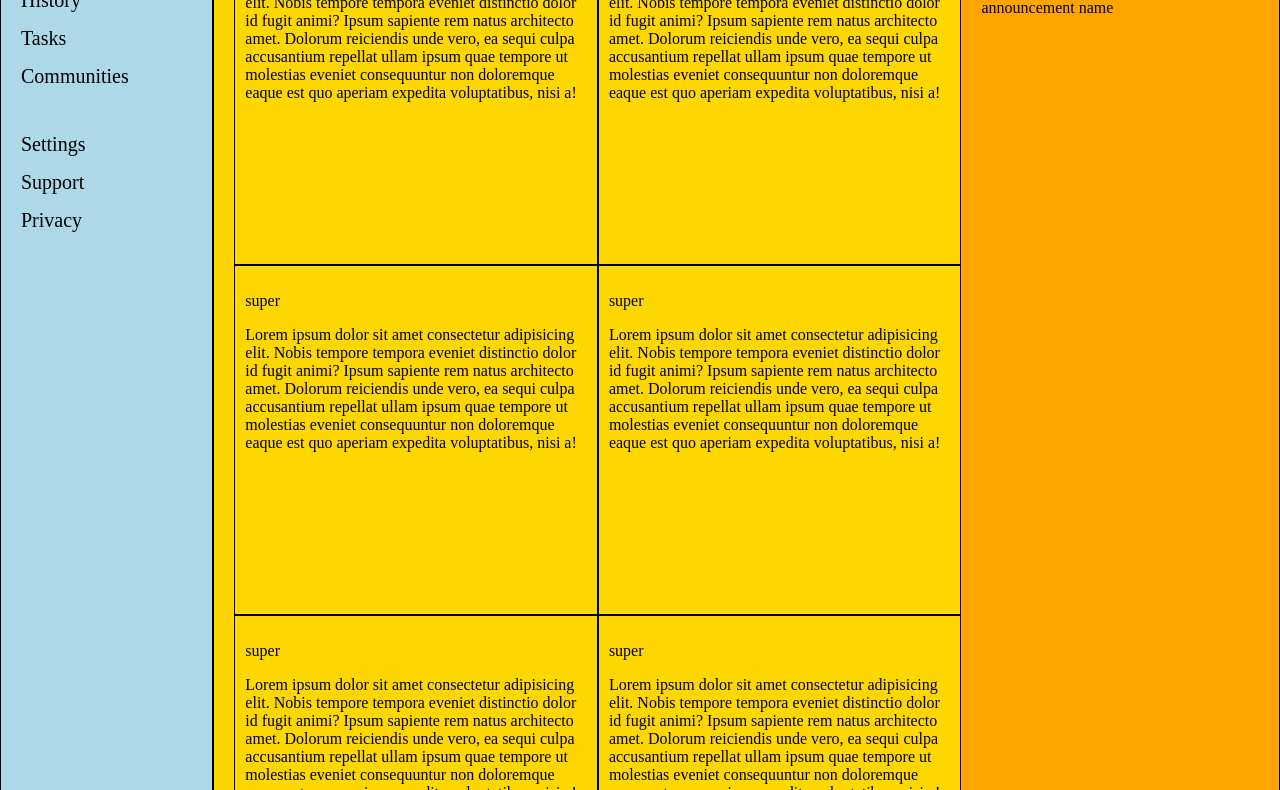
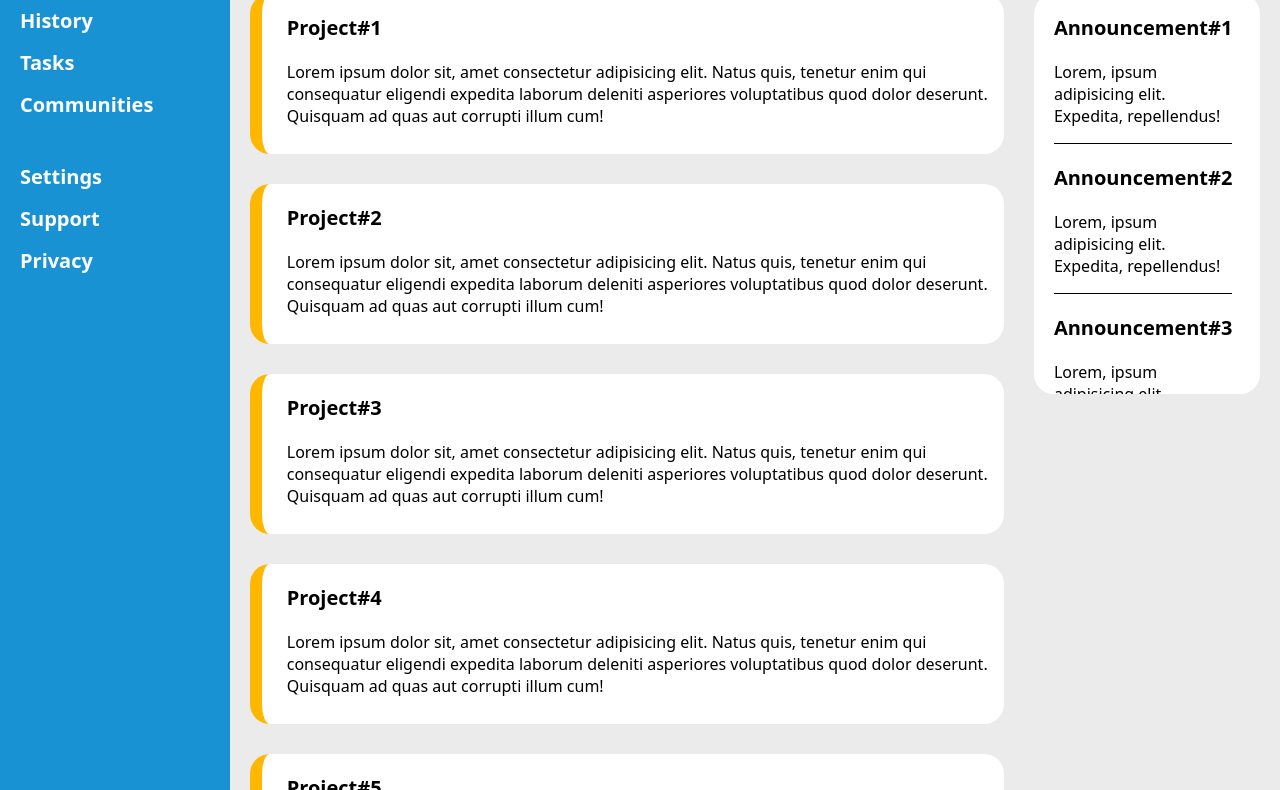
Before and after one commit to praneeth-ayla/admin-dashboard, a plain HTML site: page index.html in a window 1280 px wide. Shown: the part 226-1016 px from the top of the page. Drawn offline with Linux system fonts and the light colour scheme.

Commit message:
Updated CSS styles

```diff
--- a/index.html
+++ b/index.html
@@ -28,14 +28,17 @@
         <input type="text" id="search" />
         <div class="rightSide">
           <div id="notification">ting</div>
-          <div class="profilePic">photo</div>
-          <div class="userName">userName</div>
+          <img src="./agentP.jpg" alt="profilePic" class="photo" />
+          <div class="userName">agentP</div>
         </div>
       </div>
       <div class="grid-item" id="navBar">
         <div class="leftSide">
-          <div class="profilePic">photo</div>
-          <div class="userName">userName</div>
+          <img src="./agentP.jpg" alt="profilePic" class="photo" />
+          <div class="greetings">
+            <p>Hi there, <b>agentP</b></p>
+            <!-- <p class="userName">agentP</p> -->
+          </div>
         </div>
         <div class="rightSide">
           <button id="newBtn">New</button>
@@ -48,116 +51,90 @@
 
         <div id="projects">
           <div class="card">
-            <p class="projectName">super</p>
+            <p class="projectName">Project#1</p>
             <p class="description">
-              Lorem ipsum dolor sit amet consectetur adipisicing elit. Nobis
-              tempore tempora eveniet distinctio dolor id fugit animi? Ipsum
-              sapiente rem natus architecto amet. Dolorum reiciendis unde vero,
-              ea sequi culpa accusantium repellat ullam ipsum quae tempore ut
-              molestias eveniet consequuntur non doloremque eaque est quo
-              aperiam expedita voluptatibus, nisi a!
+              Lorem ipsum dolor sit, amet consectetur adipisicing elit. Natus
+              quis, tenetur enim qui consequatur eligendi expedita laborum
+              deleniti asperiores voluptatibus quod dolor deserunt. Quisquam ad
+              quas aut corrupti illum cum!
             </p>
           </div>
           <div class="card">
-            <p class="projectName">super</p>
+            <p class="projectName">Project#2</p>
             <p class="description">
-              Lorem ipsum dolor sit amet consectetur adipisicing elit. Nobis
-              tempore tempora eveniet distinctio dolor id fugit animi? Ipsum
-              sapiente rem natus architecto amet. Dolorum reiciendis unde vero,
-              ea sequi culpa accusantium repellat ullam ipsum quae tempore ut
-              molestias eveniet consequuntur non doloremque eaque est quo
-              aperiam expedita voluptatibus, nisi a!
+              Lorem ipsum dolor sit, amet consectetur adipisicing elit. Natus
+              quis, tenetur enim qui consequatur eligendi expedita laborum
+              deleniti asperiores voluptatibus quod dolor deserunt. Quisquam ad
+              quas aut corrupti illum cum!
+            </p>
+          </div>
+
+          <div class="card">
+            <p class="projectName">Project#3</p>
+            <p class="description">
+              Lorem ipsum dolor sit, amet consectetur adipisicing elit. Natus
+              quis, tenetur enim qui consequatur eligendi expedita laborum
+              deleniti asperiores voluptatibus quod dolor deserunt. Quisquam ad
+              quas aut corrupti illum cum!
             </p>
           </div>
           <div class="card">
-            <p class="projectName">super</p>
+            <p class="projectName">Project#4</p>
             <p class="description">
-              Lorem ipsum dolor sit amet consectetur adipisicing elit. Nobis
-              tempore tempora eveniet distinctio dolor id fugit animi? Ipsum
-              sapiente rem natus architecto amet. Dolorum reiciendis unde vero,
-              ea sequi culpa accusantium repellat ullam ipsum quae tempore ut
-              molestias eveniet consequuntur non doloremque eaque est quo
-              aperiam expedita voluptatibus, nisi a!
+              Lorem ipsum dolor sit, amet consectetur adipisicing elit. Natus
+              quis, tenetur enim qui consequatur eligendi expedita laborum
+              deleniti asperiores voluptatibus quod dolor deserunt. Quisquam ad
+              quas aut corrupti illum cum!
             </p>
           </div>
           <div class="card">
-            <p class="projectName">super</p>
+            <p class="projectName">Project#5</p>
             <p class="description">
-              Lorem ipsum dolor sit amet consectetur adipisicing elit. Nobis
-              tempore tempora eveniet distinctio dolor id fugit animi? Ipsum
-              sapiente rem natus architecto amet. Dolorum reiciendis unde vero,
-              ea sequi culpa accusantium repellat ullam ipsum quae tempore ut
-              molestias eveniet consequuntur non doloremque eaque est quo
-              aperiam expedita voluptatibus, nisi a!
+              Lorem ipsum dolor sit, amet consectetur adipisicing elit. Natus
+              quis, tenetur enim qui consequatur eligendi expedita laborum
+              deleniti asperiores voluptatibus quod dolor deserunt. Quisquam ad
+              quas aut corrupti illum cum!
             </p>
           </div>
           <div class="card">
-            <p class="projectName">super</p>
+            <p class="projectName">Project#6</p>
             <p class="description">
-              Lorem ipsum dolor sit amet consectetur adipisicing elit. Nobis
-              tempore tempora eveniet distinctio dolor id fugit animi? Ipsum
-              sapiente rem natus architecto amet. Dolorum reiciendis unde vero,
-              ea sequi culpa accusantium repellat ullam ipsum quae tempore ut
-              molestias eveniet consequuntur non doloremque eaque est quo
-              aperiam expedita voluptatibus, nisi a!
+              Lorem ipsum dolor sit, amet consectetur adipisicing elit. Natus
+              quis, tenetur enim qui consequatur eligendi expedita laborum
+              deleniti asperiores voluptatibus quod dolor deserunt. Quisquam ad
+              quas aut corrupti illum cum!
             </p>
           </div>
           <div class="card">
-            <p class="projectName">super</p>
+            <p class="projectName">Project#7</p>
             <p class="description">
-              Lorem ipsum dolor sit amet consectetur adipisicing elit. Nobis
-              tempore tempora eveniet distinctio dolor id fugit animi? Ipsum
-              sapiente rem natus architecto amet. Dolorum reiciendis unde vero,
-              ea sequi culpa accusantium repellat ullam ipsum quae tempore ut
-              molestias eveniet consequuntur non doloremque eaque est quo
-              aperiam expedita voluptatibus, nisi a!
-            </p>
-          </div>
-          <div class="card">
-            <p class="projectName">super</p>
-            <p class="description">
-              Lorem ipsum dolor sit amet consectetur adipisicing elit. Nobis
-              tempore tempora eveniet distinctio dolor id fugit animi? Ipsum
-              sapiente rem natus architecto amet. Dolorum reiciendis unde vero,
-              ea sequi culpa accusantium repellat ullam ipsum quae tempore ut
-              molestias eveniet consequuntur non doloremque eaque est quo
-              aperiam expedita voluptatibus, nisi a!
-            </p>
-          </div>
-          <div class="card">
-            <p class="projectName">super</p>
-            <p class="description">
-              Lorem ipsum dolor sit amet consectetur adipisicing elit. Nobis
-              tempore tempora eveniet distinctio dolor id fugit animi? Ipsum
-              sapiente rem natus architecto amet. Dolorum reiciendis unde vero,
-              ea sequi culpa accusantium repellat ullam ipsum quae tempore ut
-              molestias eveniet consequuntur non doloremque eaque est quo
-              aperiam expedita voluptatibus, nisi a!
-            </p>
-          </div>
-          <div class="card">
-            <p class="projectName">super</p>
-            <p class="description">
-              Lorem ipsum dolor sit amet consectetur adipisicing elit. Nobis
-              tempore tempora eveniet distinctio dolor id fugit animi? Ipsum
-              sapiente rem natus architecto amet. Dolorum reiciendis unde vero,
-              ea sequi culpa accusantium repellat ullam ipsum quae tempore ut
-              molestias eveniet consequuntur non doloremque eaque est quo
-              aperiam expedita voluptatibus, nisi a!
+              Lorem ipsum dolor sit, amet consectetur adipisicing elit. Natus
+              quis, tenetur enim qui consequatur eligendi expedita laborum
+              deleniti asperiores voluptatibus quod dolor deserunt. Quisquam ad
+              quas aut corrupti illum cum!
             </p>
           </div>
         </div>
 
-        <div id="annoHeading">Your Projects</div>
+        <div id="annoHeading">Announcements</div>
         <div id="announcements">
           <div class="announcement">
-            <p class="annoName">announcement name</p>
+            <p class="annoName">Announcement#1</p>
+            <p class="annoText">
+              Lorem, ipsum adipisicing elit. Expedita, repellendus!
+            </p>
           </div>
           <div class="announcement">
-            <p class="annoName">announcement name</p>
+            <p class="annoName">Announcement#2</p>
+            <p class="annoText">
+              Lorem, ipsum adipisicing elit. Expedita, repellendus!
+            </p>
           </div>
           <div class="announcement">
-            <p class="annoName">announcement name</p>
+            <p class="annoName">Announcement#3</p>
+            <p class="annoText">
+              Lorem, ipsum adipisicing elit. Expedita, repellendus!
+            </p>
           </div>
         </div>
       </div>
--- a/style.css
+++ b/style.css
@@ -1,10 +1,9 @@
+html,
 body {
   padding: 0;
   margin: 0;
-}
-
-.grid-item {
-  border: 1px solid #000; /* Add borders to grid items */
+  font-family: system-ui, -apple-system, BlinkMacSystemFont, "Segoe UI", Roboto,
+    Oxygen, Ubuntu, Cantarell, "Open Sans", "Helvetica Neue", sans-serif;
 }
 
 .container {
@@ -12,16 +11,19 @@ body {
   width: 100%;
   display: grid;
   grid-template-columns: 1fr 5fr;
-  grid-template-rows: minmax(40px, 50px) minmax(40px, 50px) 7fr;
+  grid-template-rows: minmax(70px, 80px) minmax(70px, 80px) 7fr;
 }
 
 #sideBar {
-  background-color: lightblue;
   grid-row: 1/4;
   grid-column: 1/2;
   display: flex;
   flex-direction: column;
   padding: 20px;
+  color: white;
+  font-size: 15px;
+  font-weight: bolder;
+  background-color: #1992d4;
 }
 #dashboard {
   font-size: 35px;
@@ -51,10 +53,11 @@ body {
   height: 30px;
   border-radius: 20px;
   width: 50%;
+  background-color: rgb(235, 235, 235);
+  border: none;
 }
 
 #navBar {
-  background-color: lightcoral;
   grid-row: 2/3;
   grid-column: 2/3;
   display: flex;
@@ -84,48 +87,106 @@ body {
   grid-column: 2/3;
   grid-row: 3/4;
   display: grid;
-  grid-template-rows: minmax(30px, 40px) auto;
-  grid-template-columns: 2fr 0.85fr;
+  grid-template-rows: minmax(50px, 60px) auto;
+  grid-template-columns: 2fr 0.65fr;
+  background-color: rgb(235, 235, 235);
 }
 
 #mainHeading {
   grid-row: 1/2;
   grid-column: 1/2;
-  background-color: beige;
   padding-left: 20px;
   display: flex;
   align-items: end;
-  padding-bottom: 5px;
+  font-size: 30px;
+  font-weight: bold;
+  padding-bottom: 10px;
 }
 
 #annoHeading {
   grid-row: 1/2;
   grid-column: 2/3;
-  background-color: firebrick;
-  padding-left: 20px;
+  padding-left: 30px;
   display: flex;
   align-items: end;
-  padding-bottom: 5px;
+  font-size: 30px;
+  font-weight: bold;
+  padding-bottom: 10px;
 }
 
 #projects {
   grid-row: 2/3;
   grid-column: 1/2;
-  background-color: gold;
   display: grid;
-  grid-template-columns: repeat(auto-fill, minmax(300px, 1fr));
-  /* grid-template-rows: repeat(auto-fill, minmax(300px, 1fr)); */
-  grid-auto-rows: minmax(350px, 1fr);
+  gap: 30px;
+  grid-template-columns: repeat(auto-fill, minmax(370px, 1fr));
+  grid-auto-rows: minmax(20vh, 1fr);
   padding-left: 20px;
+  min-height: 100vh;
 }
+
 .card {
-  border: 1px solid black;
-  padding: 10px;
+  padding-left: 25px;
+  background-color: white;
+  border-radius: 20px;
+  border-left: 12px solid rgb(255, 183, 0);
 }
 
 #announcements {
   grid-row: 2/3;
   grid-column: 2/3;
-  background-color: orange;
   padding-left: 20px;
 }
+
+button {
+  color: white;
+  font-size: 15px;
+  font-weight: bolder;
+  background-color: #1992d4;
+  border: none;
+}
+
+.photo {
+  border-radius: 50%;
+}
+
+.rightSide .photo {
+  height: 35px;
+}
+.leftSide .photo {
+  height: 50px;
+}
+.projectName {
+  font-size: 20px;
+  font-weight: bold;
+}
+.userName {
+  font-size: 20px;
+  font-weight: bold;
+}
+
+#announcements {
+  background-color: white;
+  margin-left: 30px;
+  padding-right: 30px;
+  border-radius: 20px;
+  margin-right: 20px;
+  /* height: 500px; */
+  max-height: 50vh;
+  overflow-y: auto;
+  display: grid;
+  grid-template-rows: repeat(auto-fil);
+}
+
+.announcement {
+  border-bottom: 1px solid black;
+  padding-bottom: none;
+}
+.annoName {
+  font-size: 20px;
+  font-weight: bold;
+}
+
+.greetings p {
+  font-size: 20px;
+}
```
Also changed, not shown: agentP.jpg (added).
